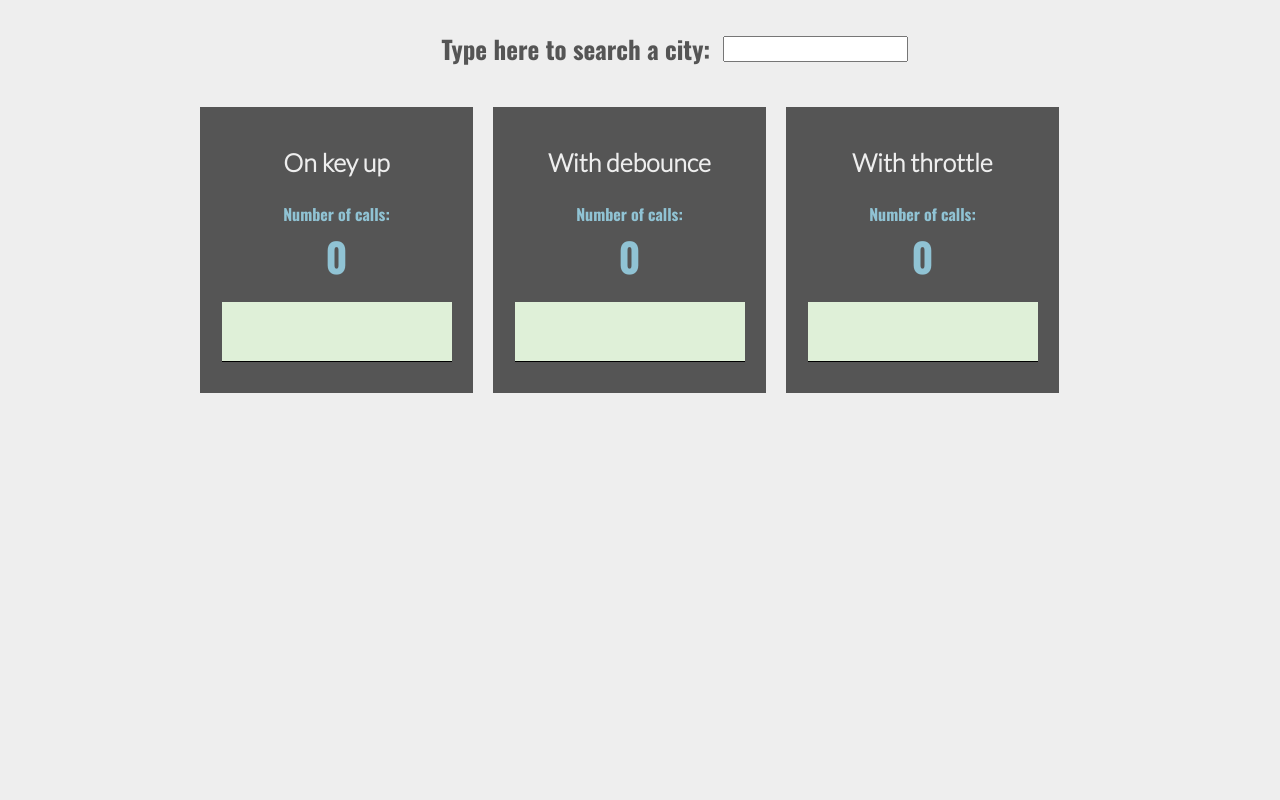
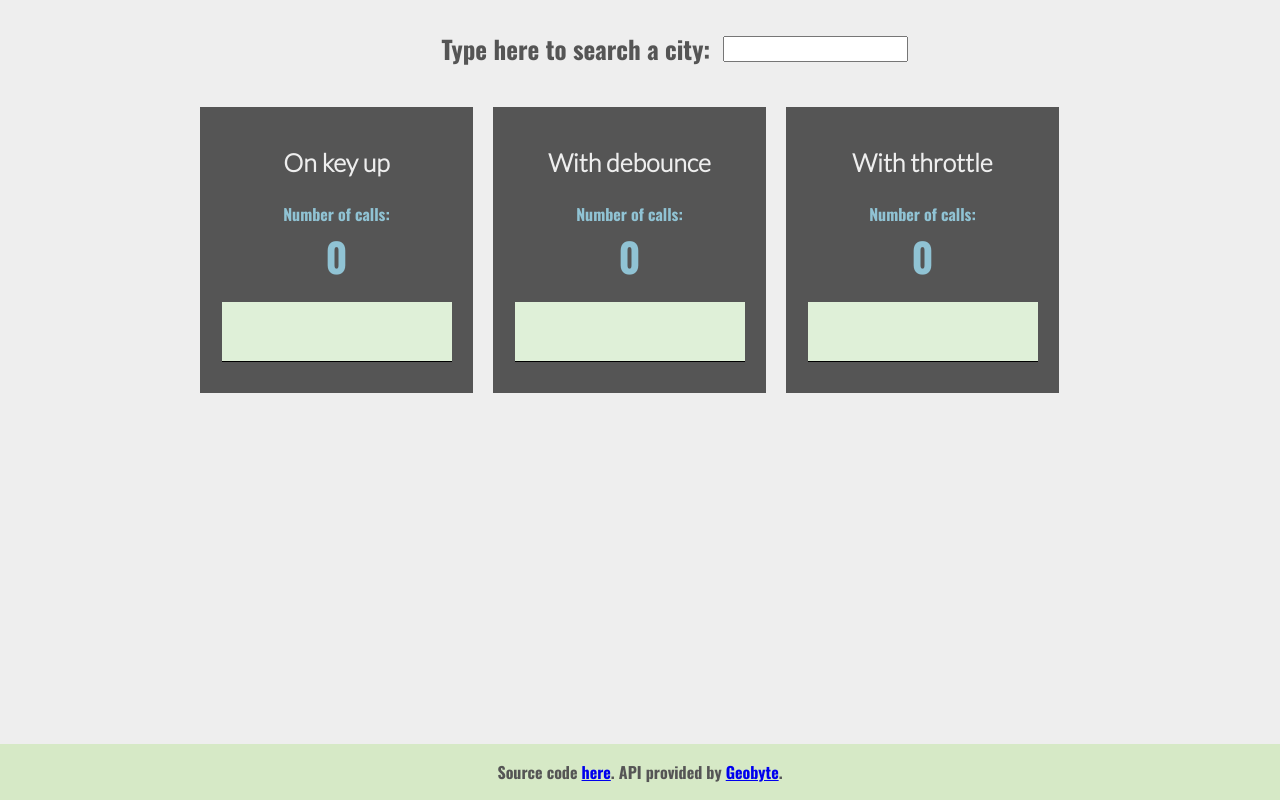
Before and after one commit to sameerank/Debounce-vs-throttle, a plain HTML site: page index.html in a window 1280 px wide. Drawn offline with nearby package versions, Linux system fonts and the light colour scheme.

Commit message:
adds a footer to the page

```diff
--- a/css/style.css
+++ b/css/style.css
@@ -1,5 +1,6 @@
 body {
   min-width: 900px;
+  min-height: 400px;
   background-color: #EEE;
 }
 
@@ -71,3 +72,15 @@ svg {
   clear: both;
   display: block;
 }
+
+footer {
+  position: absolute;
+  right: 0;
+  bottom: 0;
+  left: 0;
+  padding: 1rem;
+  background-color: #d6e9c6;
+  text-align: center;
+  font-family: 'Oswald', sans-serif;
+  color: #555;
+}
--- a/index.html
+++ b/index.html
@@ -57,6 +57,10 @@
     </div>
 
     <script src="./js/charts.js" charset="utf-8"></script>
+
+
   </body>
-
+  <footer>
+    Source code <a href="https://github.com/sameerank/debounce-vs-throttle">here</a>. API provided by <a href="http://geobytes.com/">Geobyte</a>.
+  </footer>
 </html>
```
